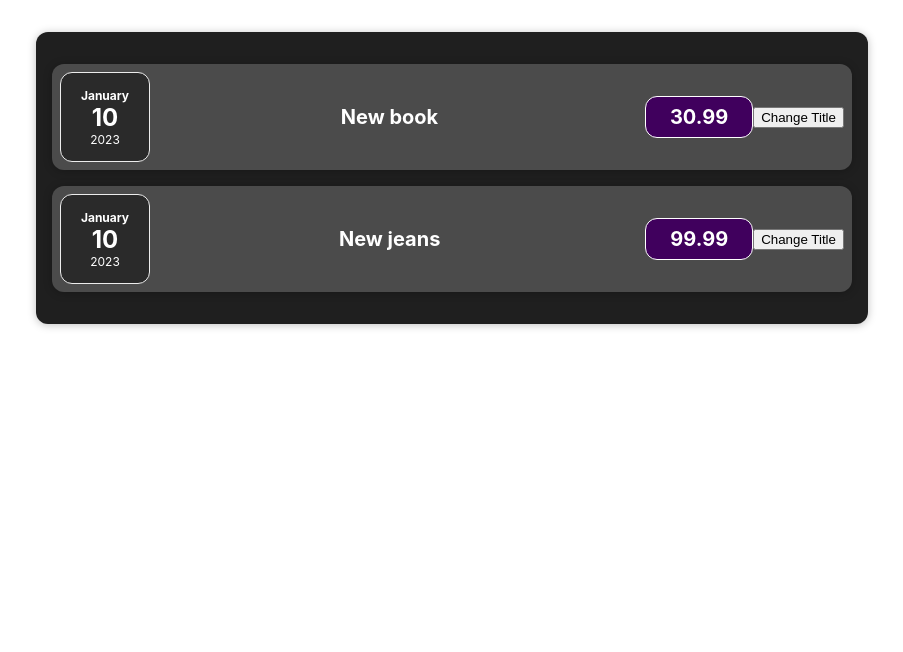
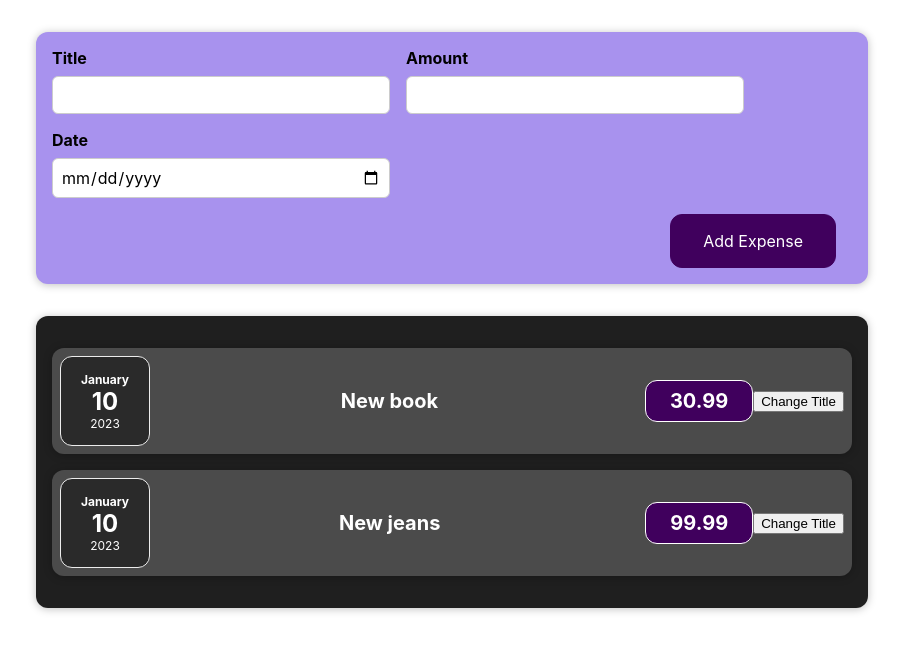
Before and after one commit to 0lder0/expenses, a React (Create React App) app: page / in a window 1280 px wide. Shown: the top 652 px of the page, without its empty margins (188-1091 px from the left). Built offline with nearby package versions, Linux system fonts and the light colour scheme.

Commit message:
Vormitöötlus

```diff
--- a/src/App.js
+++ b/src/App.js
@@ -2,6 +2,7 @@
 import './App.css';
 
 import Expenses from "./component/Expenses/Expenses";
+import NewExpense from "./component/NewExpense/NewExpense";
 
 
 
@@ -21,6 +22,7 @@
 
   return (
       <div className="App">
+            <NewExpense></NewExpense>
           <Expenses expensesData={expenses}></Expenses>
       </div>
   );
--- /dev/null
+++ b/src/component/NewExpense/ExpenseForm.css
@@ -0,0 +1,26 @@
+.new-expense__controls {
+    display: flex;
+    flex-wrap: wrap;
+    gap: 1rem;
+    margin-bottom: 1rem;
+    text-align: left;
+}
+
+.new-expense__control label {
+    font-weight: bold;
+    margin-bottom: 0.5rem;
+    display: block;
+}
+
+.new-expense__control input {
+    font: inherit;
+    padding: 0.5rem;
+    border-radius: 6px;
+    border: 1px solid #ccc;
+    width: 20rem;
+    max-width: 100%;
+}
+
+.new-expense__actions {
+    text-align: right;
+}
--- /dev/null
+++ b/src/component/NewExpense/ExpenseForm.js
@@ -0,0 +1,28 @@
+import React from "react";
+import "./ExpenseForm.css"
+
+const ExpenseForm = (props) => {
+    return (
+        <form>
+            <div className="new-expense__controls">
+                <div className="new-expense__control">
+                    <label>Title</label>
+                    <input type="text" />
+                </div>
+                <div className="new-expense__control">
+                    <label>Amount</label>
+                    <input type="number" min="0.01" step="0.01" />
+                </div>
+                <div className="new-expense__control">
+                    <label>Date</label>
+                    <input type="date" min="2019-01-01" max="2022-12-31" />
+                </div>
+            </div>
+            <div className="new-expense__actions">
+                <button type="submit">Add Expense</button>
+            </div>
+        </form>
+    )
+}
+
+export default ExpenseForm;
--- /dev/null
+++ b/src/component/NewExpense/NewExpense.css
@@ -0,0 +1,38 @@
+.new-expense {
+    background-color: #a892ee;
+    padding: 1rem;
+    margin: 2rem auto;
+    width: 50rem;
+    max-width: 95%;
+    border-radius: 12px;
+    text-align: center;
+    box-shadow: 0 1px 8px rgba(0, 0, 0, 0.25);
+}
+
+.new-expense button {
+    font: inherit;
+    cursor: pointer;
+    padding: 1rem 2rem;
+    border: 1px solid #40005d;
+    background-color: #40005d;
+    color: white;
+    border-radius: 12px;
+    margin-right: 1rem;
+}
+
+.new-expense button:hover,
+.new-expense button:active {
+    background-color: #510674;
+    border-color: #510674;
+}
+
+.new-expense button.alternative {
+    color: #220131;
+    border-color: transparent;
+    background-color: transparent;
+}
+
+.new-expense button.alternative:hover,
+.new-expense button.alternative:active {
+    background-color: #ddb3f8;
+}
--- /dev/null
+++ b/src/component/NewExpense/NewExpense.js
@@ -0,0 +1,12 @@
+import React from "react";
+import ExpenseForm from "./ExpenseForm";
+import "./NewExpense.css";
+
+const NewExpense = () => {
+    return (
+        <div className="new-expense">
+            <ExpenseForm></ExpenseForm>
+        </div>
+    )
+}
+export default NewExpense;
```
